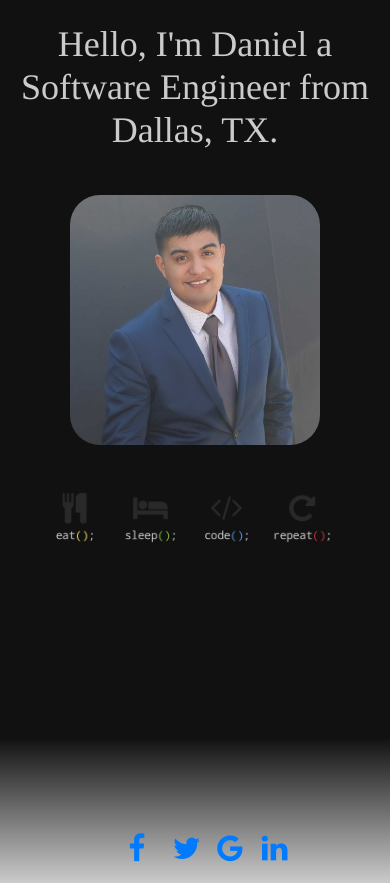
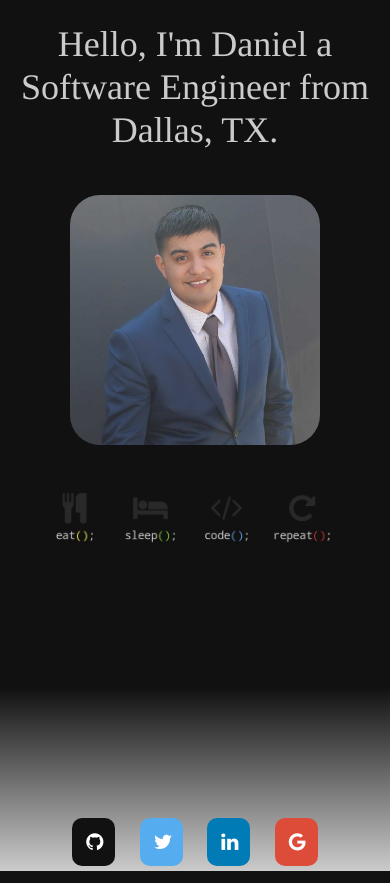
Before and after one commit to danielyguerrero/Portfolio, a Django app: page / in a window 390 px wide. Shown: the part 217-1100 px from the top of the page. Run offline with Django 3.2, Linux system fonts and the light colour scheme; some libraries are stand-ins or nearby versions.

Commit message:
made responsive

```diff
--- a/apps/portfolio/static/portfolio/css/index.css
+++ b/apps/portfolio/static/portfolio/css/index.css
@@ -1,6 +1,4 @@
 body, html{
-/*	background-color: #111111;*/
-
 	text-align: center;
 	height: 100%;
 	width: 100%;
@@ -95,7 +93,7 @@ h1{
 	width: auto;
 	background-size: 100%;
 	background-color: #111111;
-  padding-bottom: 150px;
+  padding-bottom: 100px;
 }
 
 img {
@@ -119,15 +117,31 @@ h2{
     max-height: 180px;
 }
 .fa {
-    padding: 20px;
-    font-size: 30px;
-    width: 30px;
-    text-align: center;
-    text-decoration: none;
-    border-radius: 50%;
+  padding: 14px;
+  font-size: 20px;
+  width: 43px;
+  text-align: center;
+  text-decoration: none;
+  margin: 5px 10px 5px 10px;
+  border-radius: 10px;
 }
-
+.fa-linkedin {
+  background: #007bb5;
+  color: white;
+}
+.fa-google {
+  background: #dd4b39;
+  color: white;
+}
+.fa-twitter {
+  background: #55ACEE;
+  color: white;
+}
+.fa-github {
+  background: #111111;
+  color: white;
+}
 footer{
-  padding-top: 75px;
+  padding-top: 125px;
   background: linear-gradient(#111111, #cbcbcb);
 }
--- a/apps/portfolio/templates/portfolio/index.html
+++ b/apps/portfolio/templates/portfolio/index.html
@@ -54,10 +54,10 @@
     </div>
   </div>
   <footer>
-    <a href="https://www.facebook.com/daniel.yanez0101" class="fa fa-facebook"></a>
+    <a href="https://github.com/danielyguerrero" class="fa fa-github"></a>
     <a href="https://twitter.com/danielyguerrero" class="fa fa-twitter"></a>
-    <a href="#" class="fa fa-google"></a>
     <a href="https://www.linkedin.com/in/daniel-guerrero-10ab3912a/" class="fa fa-linkedin"></a>
+    <a href="https://plus.google.com/108764558393139818561" class="fa fa-google"></a>
   </footer>
 </body>
 </html>
```
